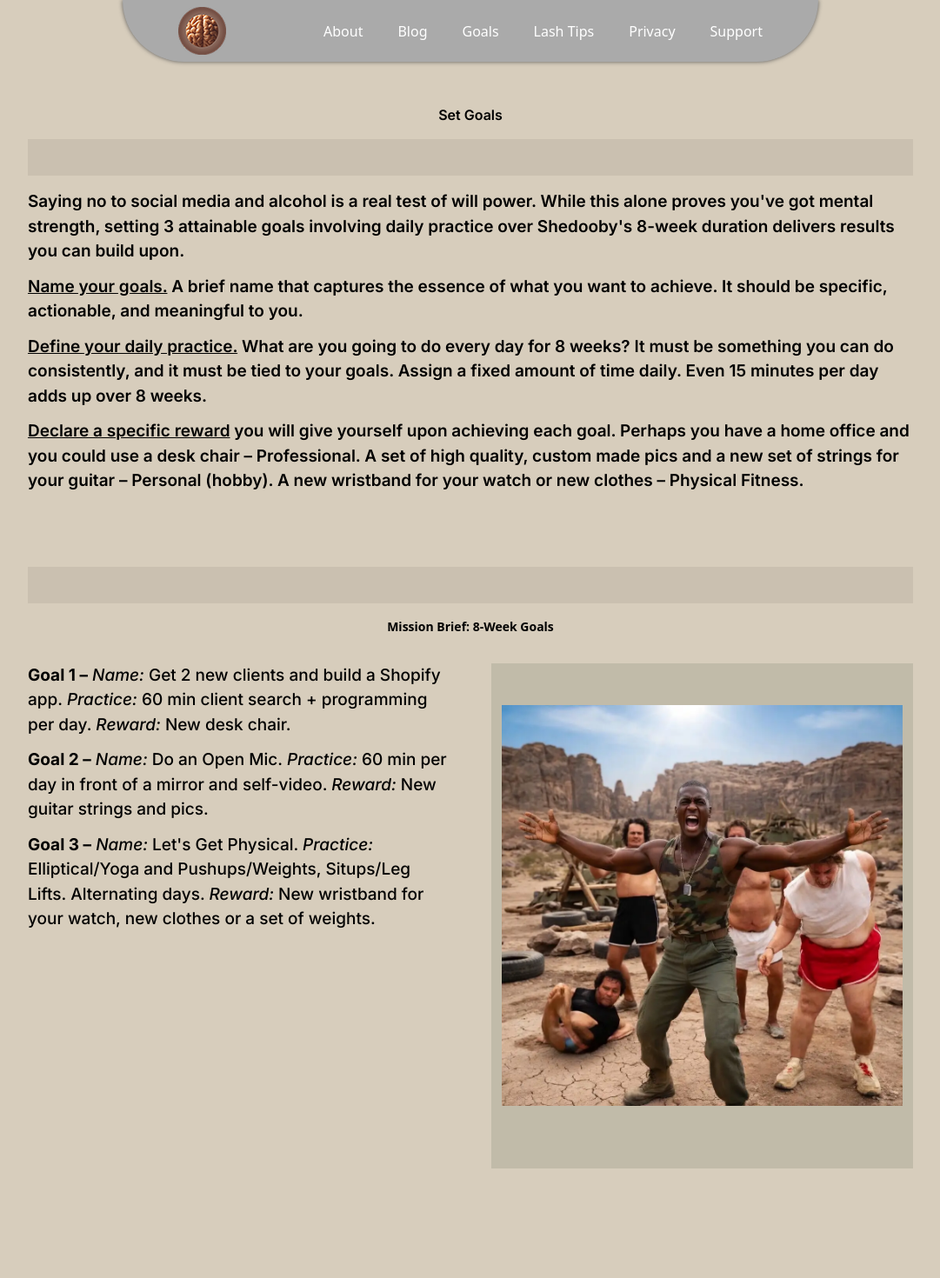
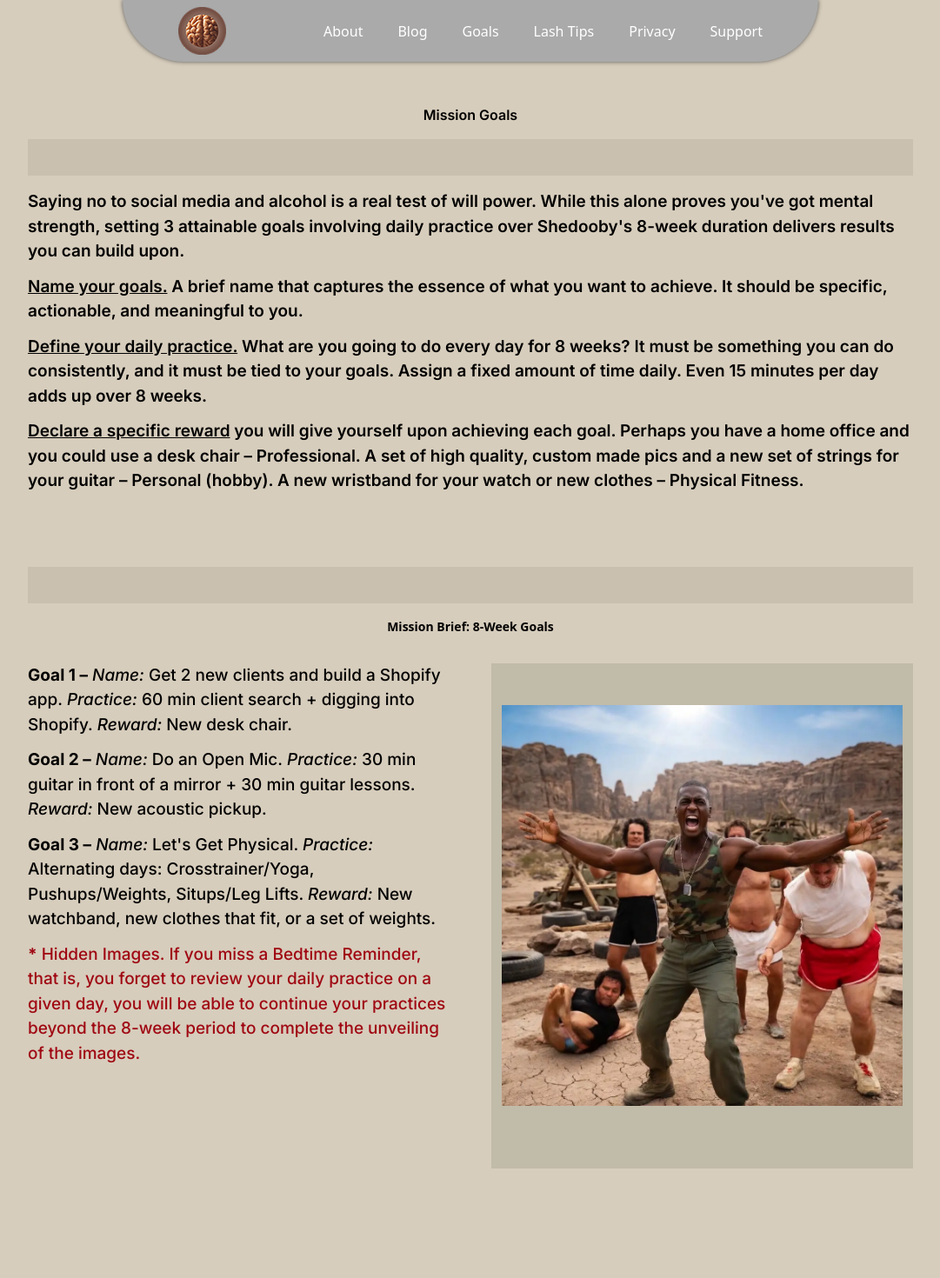
Before and after one commit to DonutsInTheSnow/shedooby.com, a Next.js app: page /setgoals in a window 1280 px wide. Shown: the top 1470 px of the page at 87% size, without its empty margins (99-1180 px from the left). Built offline with nearby package versions, Linux system fonts and the light colour scheme.

Commit message:
text mods to Goals

```diff
--- a/src/app/setgoals/page.tsx
+++ b/src/app/setgoals/page.tsx
@@ -7,7 +7,7 @@ export default function Lashtips() {
     <div className="bg-[#d7cdbc]">
 
        <section className="pt-[120px] pb-14 max-w-[1050px] md:max-w-[500px] lg:max-w-[1050px] mx-auto">
-        <h2 className="font-inter text-[16px] font-semibold text-black text-center pb-4">Set Goals</h2>
+        <h2 className="font-inter text-[16px] font-semibold text-black text-center pb-4">Mission Goals</h2>
         <div className="bg-[#cac0b0] h-[42px] mx-4"></div>
         <div className="grid grid-cols-6 gap-4 lg:gap-12 text-black p-4 font-inter">
           <div className="col-span-12 font-semibold text-[19px]">
@@ -24,9 +24,10 @@ export default function Lashtips() {
         <p className="text-[14px] text-center text-black font-semibold py-4">Mission Brief: 8-Week Goals</p>
         <div className="grid grid-cols-6 gap-4 lg:gap-12 text-black p-4 font-inter">
           <div className="col-span-6 lg:col-span-3 text-[19px] font-medium">
-            <p className="pb-3"><strong>Goal 1 –</strong> <em>Name:</em> Get 2 new clients and build a Shopify app. <em>Practice:</em> 60 min client search + programming per day. <em>Reward:</em> New desk chair.</p>
-            <p className="pb-3"><strong>Goal 2 –</strong> <em>Name:</em> Do an Open Mic. <em>Practice:</em> 60 min per day in front of a mirror and self-video. <em>Reward:</em> New guitar strings and pics.</p>
-            <p className="pb-3"><strong>Goal 3 –</strong> <em>Name:</em> Let&apos;s Get Physical. <em>Practice:</em> Elliptical/Yoga and Pushups/Weights, Situps/Leg Lifts. Alternating days. <em>Reward:</em> New wristband for your watch, new clothes or a set of weights.</p>
+            <p className="pb-3"><strong>Goal 1 –</strong> <em>Name:</em> Get 2 new clients and build a Shopify app. <em>Practice:</em> 60 min client search + digging into Shopify. <em>Reward:</em> New desk chair.</p>
+            <p className="pb-3"><strong>Goal 2 –</strong> <em>Name:</em> Do an Open Mic. <em>Practice:</em> 30 min guitar in front of a mirror + 30 min guitar lessons. <em>Reward:</em> New acoustic pickup.</p>
+            <p className="pb-3"><strong>Goal 3 –</strong> <em>Name:</em> Let&apos;s Get Physical. <em>Practice:</em> Alternating days: Crosstrainer/Yoga, Pushups/Weights, Situps/Leg Lifts. <em>Reward:</em> New watchband, new clothes that fit, or a set of weights.</p>
+            <p className="pb-3 text-red-800"><strong>*</strong> Hidden Images. If you miss a Bedtime Reminder, that is, you forget to review your daily practice on a given day, you will be able to continue your practices beyond the 8-week period to complete the unveiling of the images.</p>
           </div>
           <div className="bg-[#cac0b0] h-[42px] col-span-6 lg:hidden"></div>
           <div className="col-span-6 lg:col-span-3 font-semibold text-[19px]">
```
